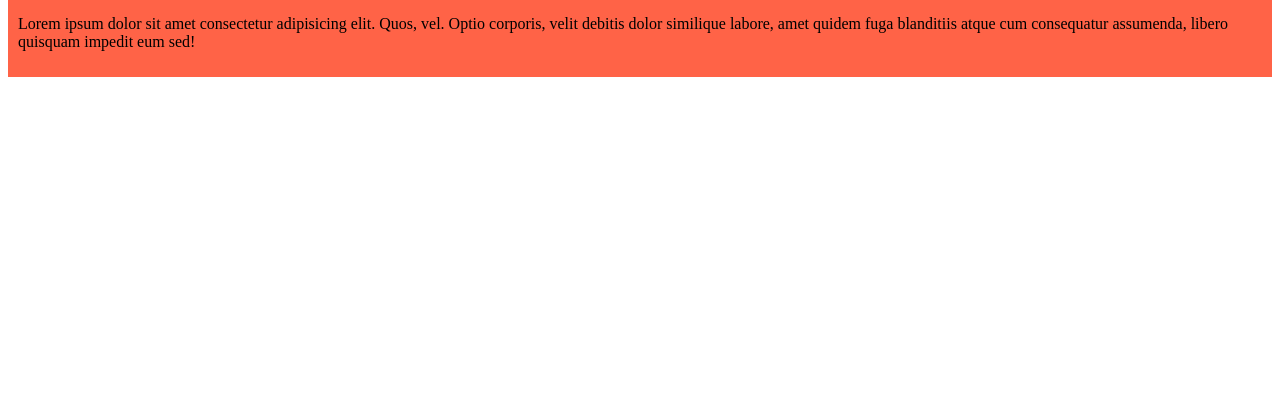
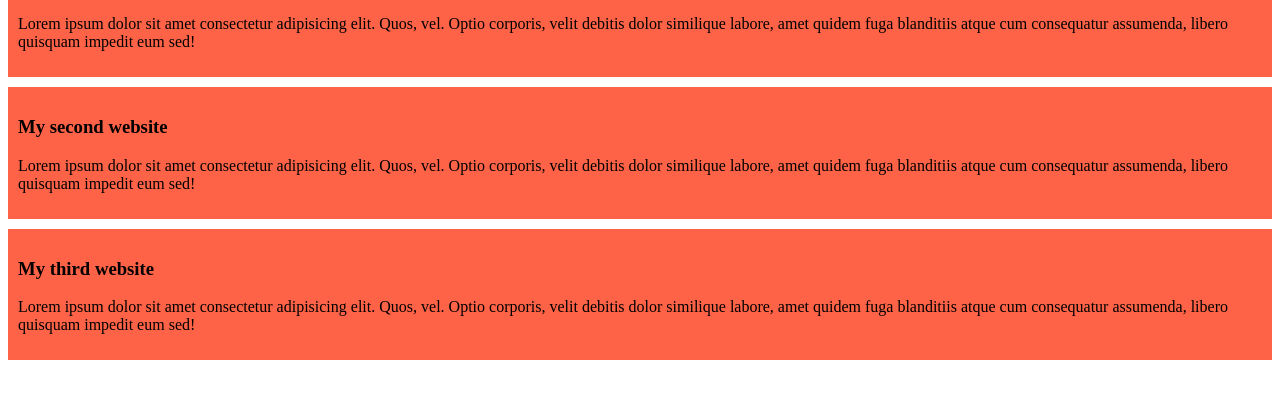
Before and after one commit to masruk2021/my-simple-website, a plain HTML site: page index.html in a window 1280 px wide. Shown: the part 62-460 px from the top of the page. Drawn offline with Linux system fonts and the light colour scheme.

Commit message:
added the second block

```diff
--- a/index.html
+++ b/index.html
@@ -11,5 +11,13 @@
         <h3>My first website</h3>
         <p>Lorem ipsum dolor sit amet consectetur adipisicing elit. Quos, vel. Optio corporis, velit debitis dolor similique labore, amet quidem fuga blanditiis atque cum consequatur assumenda, libero quisquam impedit eum sed!</p>
     </div>
+    <div>
+        <h3>My second website</h3>
+        <p>Lorem ipsum dolor sit amet consectetur adipisicing elit. Quos, vel. Optio corporis, velit debitis dolor similique labore, amet quidem fuga blanditiis atque cum consequatur assumenda, libero quisquam impedit eum sed!</p>
+    </div>
+    <div>
+        <h3>My third website</h3>
+        <p>Lorem ipsum dolor sit amet consectetur adipisicing elit. Quos, vel. Optio corporis, velit debitis dolor similique labore, amet quidem fuga blanditiis atque cum consequatur assumenda, libero quisquam impedit eum sed!</p>
+    </div>
 </body>
 </html>
--- a/styles/blogs.css
+++ b/styles/blogs.css
@@ -1,4 +1,5 @@
 div{
     background-color:tomato;
     padding:10px;
+    margin-bottom:10px;
 }
```
